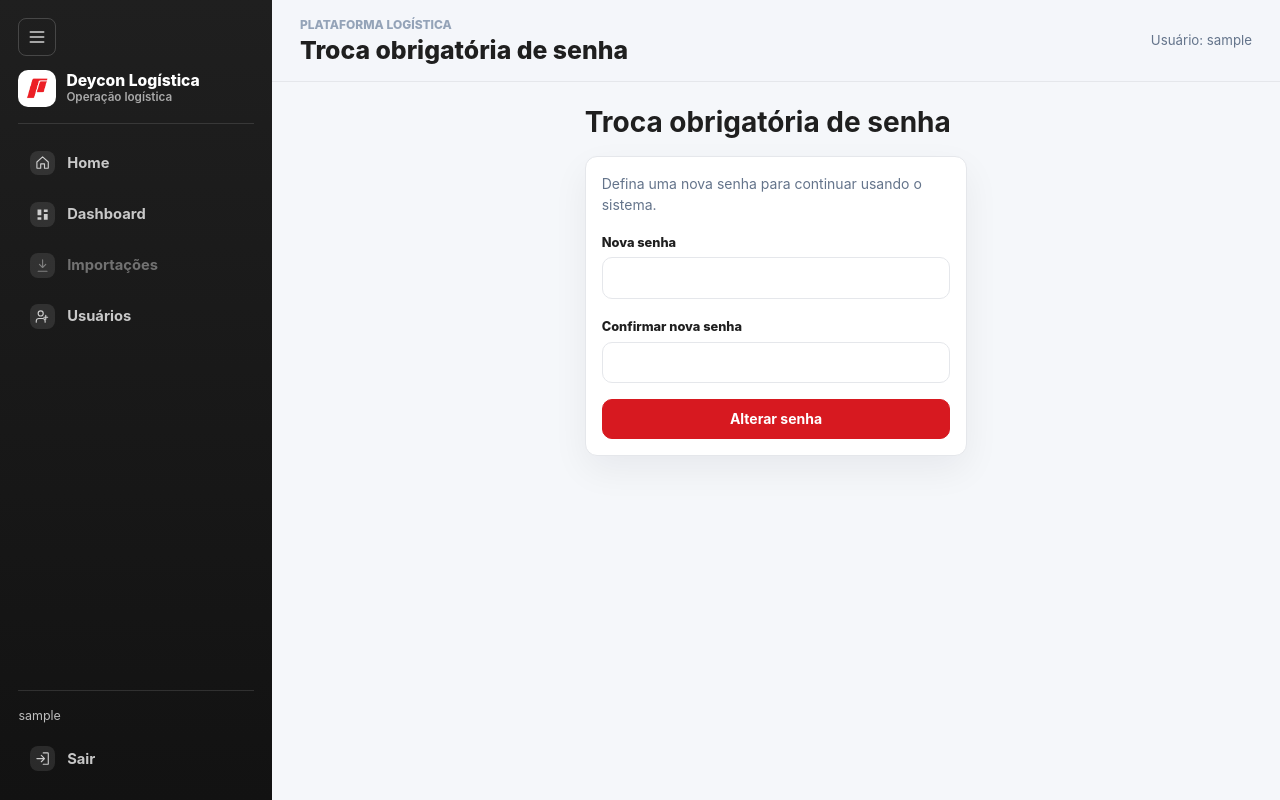
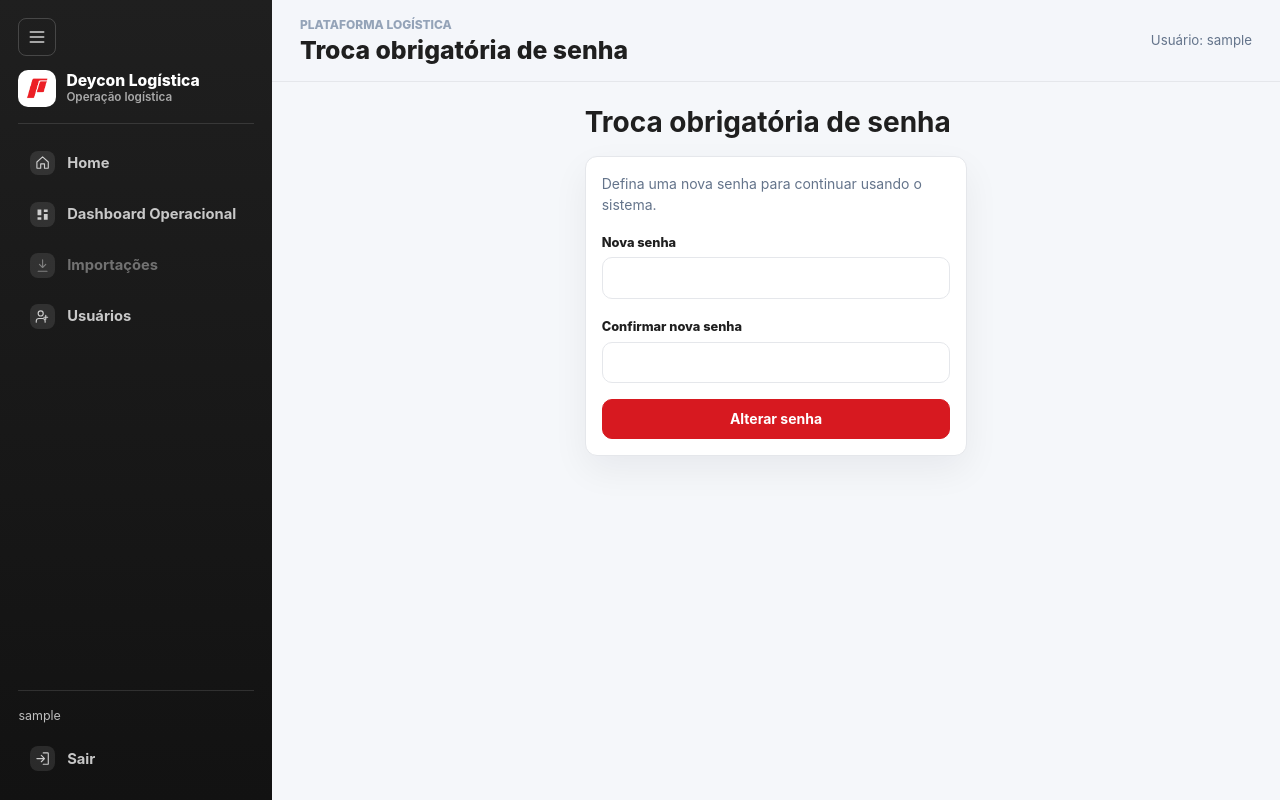
Before and after one commit to vinicius-stoc/internal-logistics-tools, a Django app: page /accounts/password/force-change/ in a window 1280 px wide. Run offline with Django 5.2, Linux system fonts and the light colour scheme; the visitor is signed in with stand-in values (Sample User, id 1); some libraries are stand-ins or nearby versions.

Commit message:
core: update gitignore and rename Dashboard Operacional

```diff
--- a/templates/core/partials/sidebar.html
+++ b/templates/core/partials/sidebar.html
@@ -38,7 +38,7 @@
       <span class="app-sidebar-icon" aria-hidden="true">
         <svg viewBox="0 0 24 24"><path d="M4 13h6V4H4zm0 7h6v-4H4zm10 0h6v-9h-6zm0-12h6V4h-6z"></path></svg>
       </span>
-      <span class="app-sidebar-label">Dashboard</span>
+      <span class="app-sidebar-label">Dashboard Operacional</span>
     </a>
     <span class="app-sidebar-link disabled" aria-disabled="true" aria-label="Importações" title="Importações">
       <span class="app-sidebar-icon" aria-hidden="true">
```
Also changed, not shown: 1 other file.
